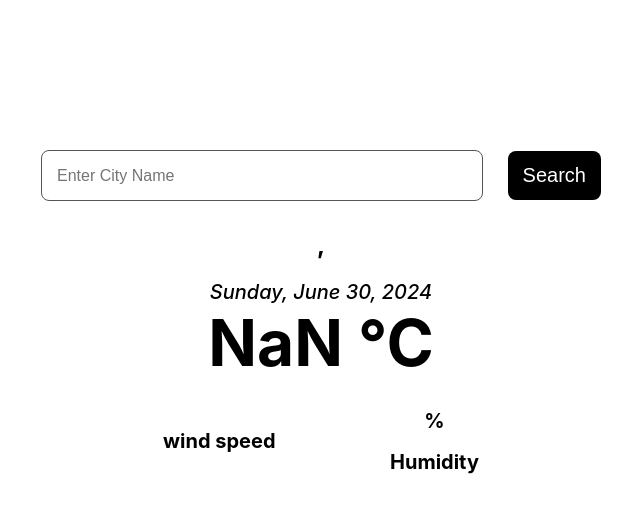
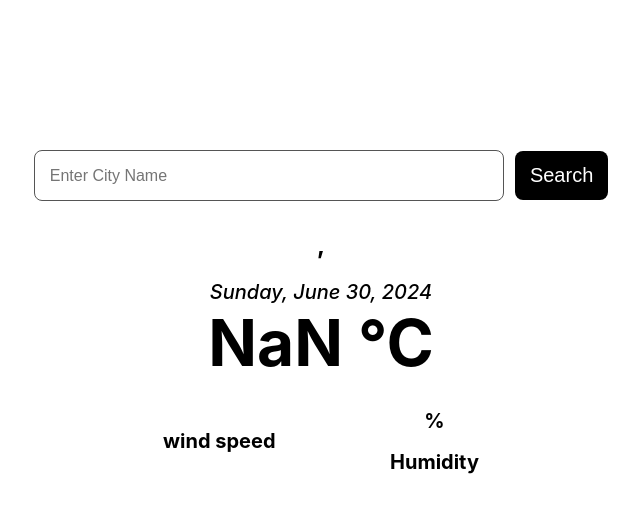
Before and after one commit to Pooja-Gongalla/Weather-app, a React (Create React App) app: page / in a window 1280 px wide. Shown: the top 512 px of the page, without its empty margins (319-959 px from the left). Built offline with nearby package versions, Linux system fonts and the light colour scheme; no server answers.

Commit message:
Update App.css

```diff
--- a/src/App.css
+++ b/src/App.css
@@ -13,7 +13,7 @@ body {
   }
 
   .search-engine input {
-    width: 70%;
+    width: 75%;
     height: 45px;
     border: 1px solid;
     border-radius: 8px;
```
